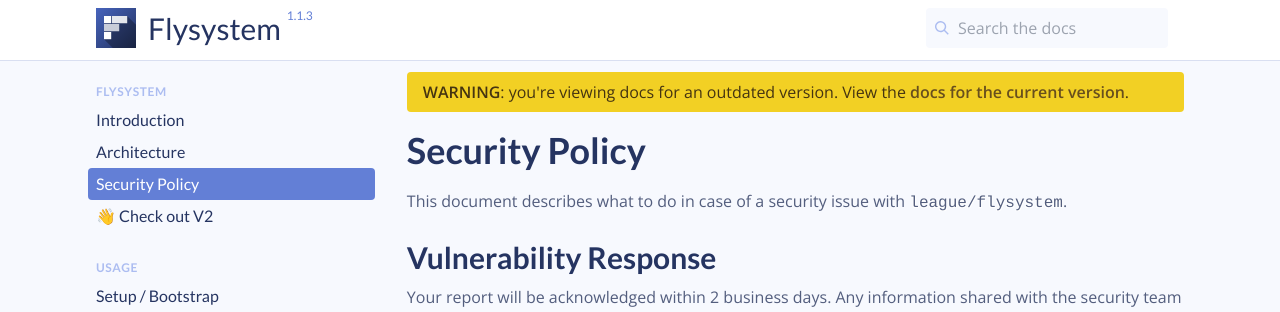
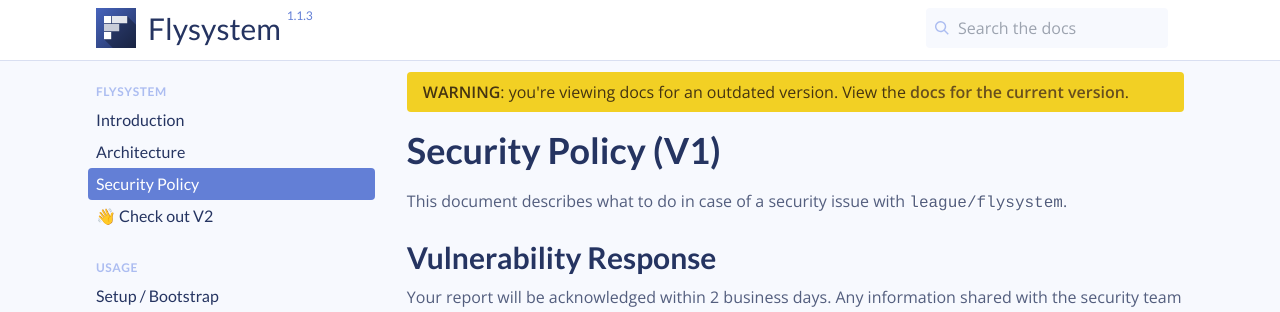
Before and after one commit to thephpleague/flysystem, a Jekyll site: the page built from v1/security.md, in a window 1280 px wide and 900 px high. Shown: the top 312 px of the window. Built offline with Jekyll 4.4.1, drawn with Linux system fonts in a browser that asks for light colours; comment, search, counter and statistics services are not loaded.

Commit message:
Add (V1) suffix to the header title for all v1 docs pages.

```diff
--- a/_layouts/default.html
+++ b/_layouts/default.html
@@ -80,7 +80,7 @@
             </blockquote>
             {% endif %}
             {% unless page.hide_title %}
-            <h1 class="mb-4">{% if page.alternate_title %}{{ page.alternate_title }}{% else %}{{ page.title }}{% endif %}</h1>
+            <h1 class="mb-4">{% if page.alternate_title %}{{ page.alternate_title }}{% else %}{{ page.title }}{% endif %}{% if page.url contains "/v1/" %} (V1){% endif %}</h1>
             {% endunless %}
             {{ content }}
         </article>
```
